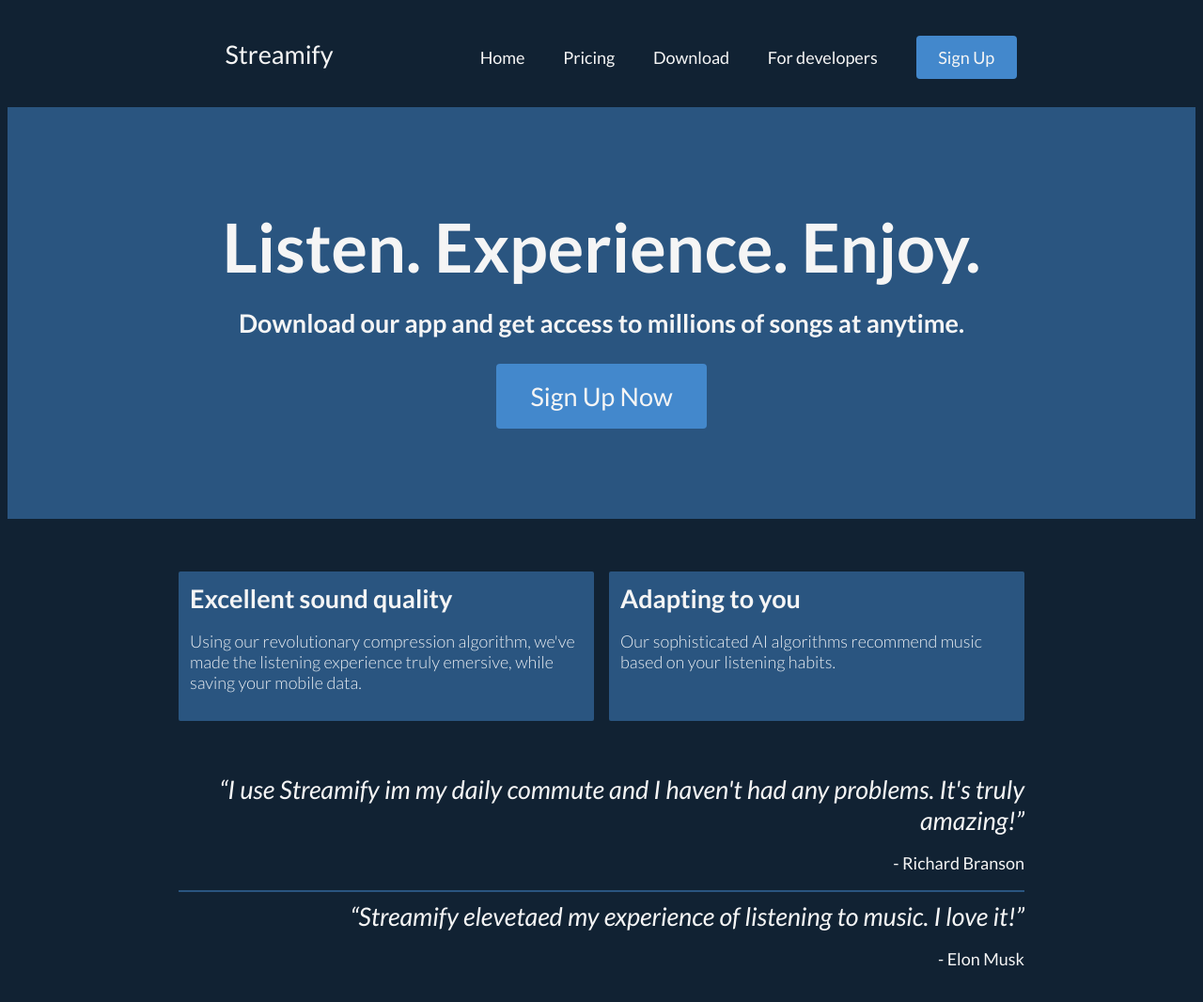
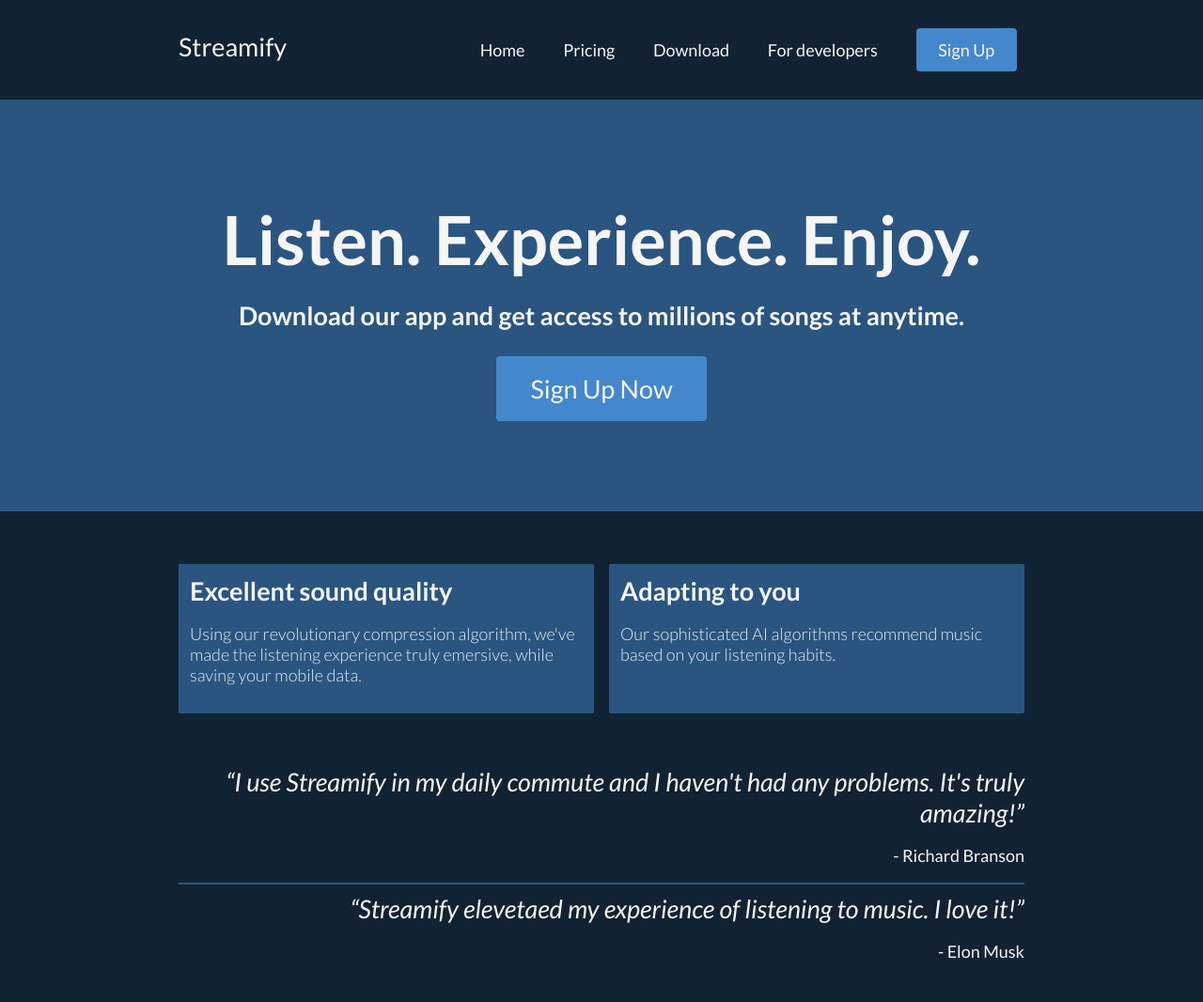
Before and after one commit to kristyanYochev/WebDesignFinal, a website: page index.html in a window 1280 px wide. Shown: the whole page at 94% size. Drawn offline with Linux system fonts and the light colour scheme.

Commit message:
Fix logo alignment and a typo

```diff
--- a/index.html
+++ b/index.html
@@ -39,7 +39,7 @@
 		</section>
 		<section id="testimonials">
 			<div class="testimonial">
-				<q>I use Streamify im my daily commute and I haven't had any problems. It's truly amazing!</q>
+				<q>I use Streamify in my daily commute and I haven't had any problems. It's truly amazing!</q>
 				<p>- Richard Branson</p>
 			</div>
 			<hr>
--- a/src/scss/elements/_navigation.scss
+++ b/src/scss/elements/_navigation.scss
@@ -14,7 +14,6 @@
 
 	&-brand {
 		display: flex;
-		text-align: center;
 	}
 
 	&-logo {
@@ -22,7 +21,6 @@
 		color: whitesmoke;
 		text-decoration: none;
 		grid-area: logo;
-		text-align: center;
 	}
 
 	&-items {
@@ -71,6 +69,7 @@
 
 		&-logo {
 			font-size: 2rem;
+			text-align: center;
 		}
 	}
 
--- a/src/scss/styles.scss
+++ b/src/scss/styles.scss
@@ -16,6 +16,11 @@
 
 body {
 	background-color: #112233;
+}
+
+body, html {
+	margin: 0;
+	padding: 0;
 }
 
 #call-to-action {
```
Also changed, not shown: dist/styles.css, 1 other file.
